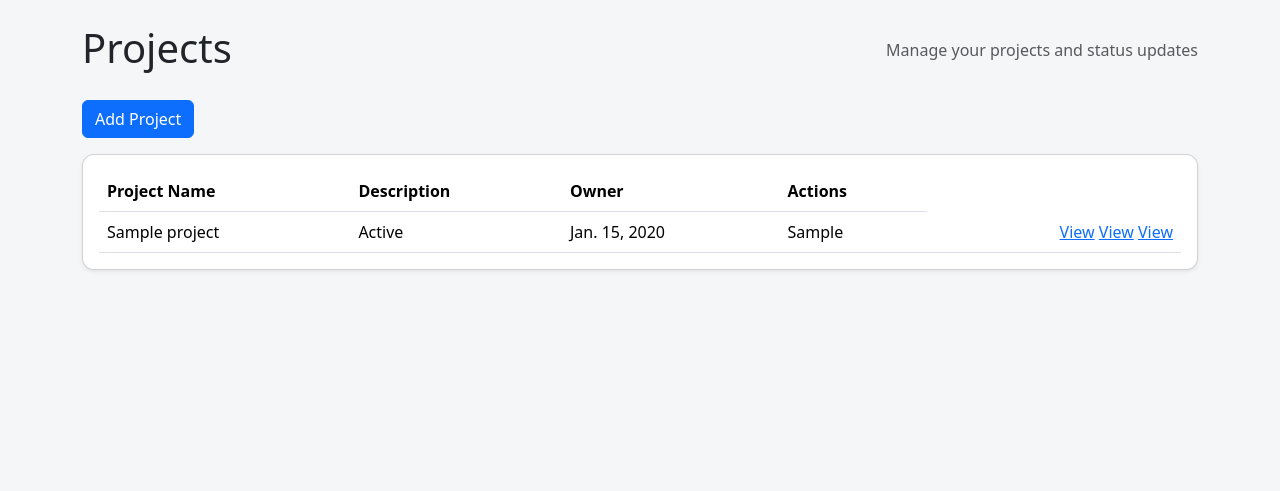
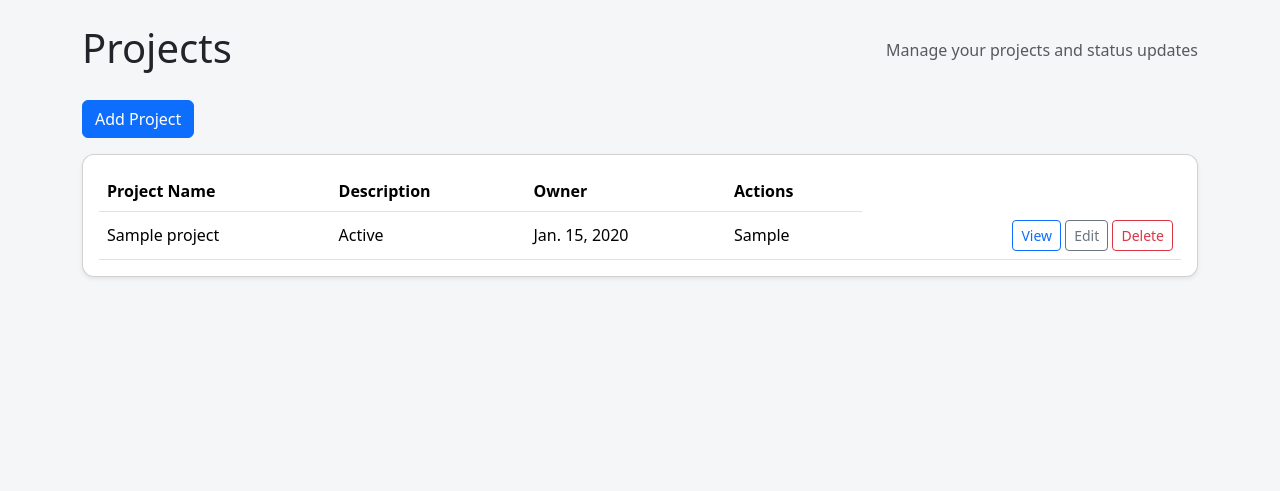
Before and after one commit to ScriptusDigital/Frameworks_Assignment, a Django app: page /projects/ in a window 1280 px wide. Shown: the part 56-547 px from the top of the page. Run offline with Django 5.2, Linux system fonts and the light colour scheme; a user stored in the database is signed in; tables that the repository leaves empty hold one stand-in row (values such as "Sample post").

Commit message:
build: details page elements

```diff
--- a/templates/projects/project_list.html
+++ b/templates/projects/project_list.html
@@ -37,9 +37,9 @@
 <td class="text-end">
 
 
-<a href="{% url 'project_detail' project.pk %}" class="btn-sm btn-outline-primary">View</a>
-<a href="{% url 'project_detail' project.pk %}" class="btn-sm btn-outline-primary">View</a>
-<a href="{% url 'project_detail' project.pk %}" class="btn-sm btn-outline-primary">View</a>
+<a href="{% url 'project_detail' project.pk %}" class="btn btn-sm btn-outline-primary">View</a>
+<a href="{% url 'project_detail' project.pk %}" class="btn btn-sm btn-outline-secondary">Edit</a>
+<a href="{% url 'project_detail' project.pk %}" class="btn btn-sm btn-outline-danger">Delete</a>
 
 </td>
 
```
Also changed, not shown: templates/projects/project_detail.html (+12 -3 lines).
